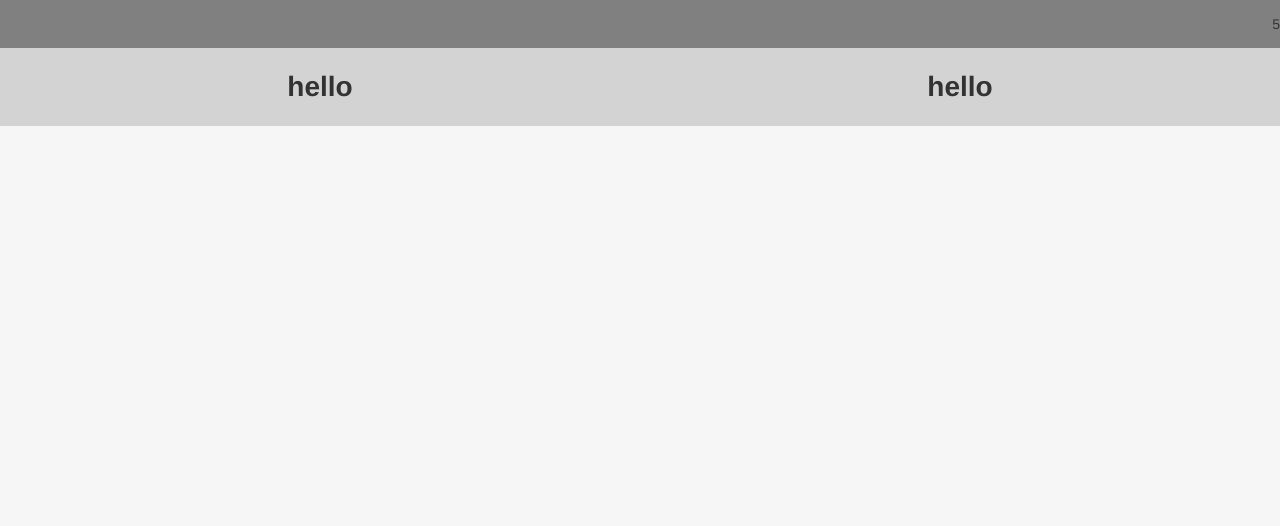
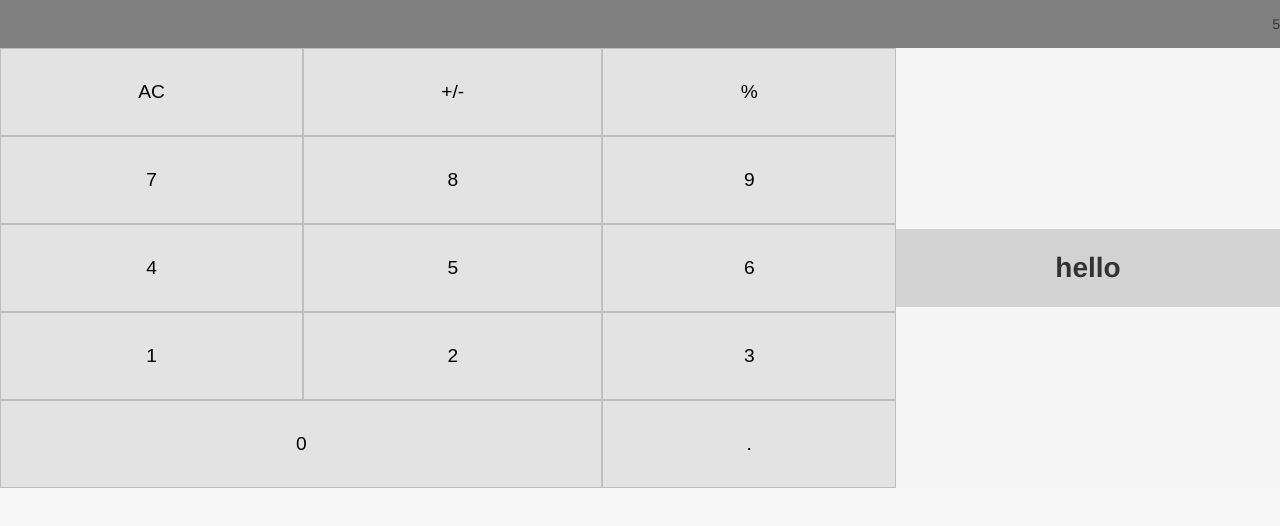
Before and after one commit to miguelesco/Math-Magicians, a React (Create React App) app: page / in a window 1280 px wide. Shown: the top 526 px of the page. Built offline with nearby package versions, Linux system fonts and the light colour scheme.

Commit message:
calculator keys

```diff
--- a/src/components/keyboard/styles.js
+++ b/src/components/keyboard/styles.js
@@ -5,8 +5,13 @@ const KeyboardContainer = styled.div`
   width: 100%;
   height: 100%;
   display: flex;
+  flex-direction: row;
   align-items: center;
   justify-content: center;
+  flex-wrap: wrap;
+  @media (max-width: 1000px) {
+    flex-direction: column;
+  }
 `;
 
 export default KeyboardContainer;
--- a/src/components/numbers_keyboard/numbers.jsx
+++ b/src/components/numbers_keyboard/numbers.jsx
@@ -1,10 +1,16 @@
 /* eslint-disable linebreak-style */
 import React from 'react';
-import Container from './styles';
+import Container, { NumberBtn } from './styles';
+
+const NumberArray = ['AC', '+/-', '%', 7, 8, 9, 4, 5, 6, 1, 2, 3, 0, '.'];
 
 const Numbers = () => (
   <Container>
-    <h1>hello</h1>
+    {NumberArray.map((number) => (
+      <NumberBtn key={number} number={number}>
+        {number}
+      </NumberBtn>
+    ))}
   </Container>
 );
 
--- a/src/components/numbers_keyboard/styles.js
+++ b/src/components/numbers_keyboard/styles.js
@@ -1,14 +1,29 @@
 /* eslint-disable linebreak-style */
 import styled from 'styled-components';
+import device from '../../styles/breakPoints';
 
 const Container = styled.div`
-  width: 70%;
+  width: 100%;
   height: 100%;
-  background-color: lightgray;
-  display: flex;
-  flex: 1;
-  justify-content: center;
-  align-items: center;
+  background-color: #f0f0f0;
+  display: grid;
+  place-items: center;
+  grid-template-columns: auto auto auto;
+  @media only screen and (${device.lg}){
+    width: 70%;
+  }
+`;
+
+export const NumberBtn = styled.button`
+  width: 100%;
+  height: 100%;
+  background-color: #e3e3e3;
+  border: solid 1px #bfbfbf;
+  cursor: pointer;
+  font-size: 1.2rem;
+  padding: 2rem 0.75rem;
+  grid-column-start: ${(props) => (props.number === 0 ? '1' : '0')};
+  grid-column-end: ${(props) => (props.number === 0 ? '3' : '0')};
 `;
 
 export default Container;
--- /dev/null
+++ b/src/styles/breakPoints.js
@@ -0,0 +1,14 @@
+/* eslint-disable linebreak-style */
+const size = {
+  xs: '320px',
+  sm: '768px',
+  lg: '1200px',
+};
+
+const device = {
+  xs: `min-width: ${size.xs}`,
+  sm: `min-width: ${size.sm}`,
+  lg: `min-width: ${size.lg}`,
+};
+
+export default device;
```
